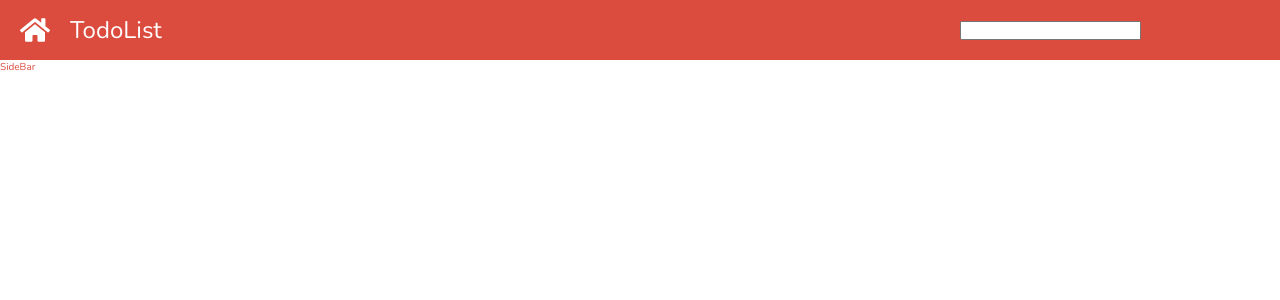
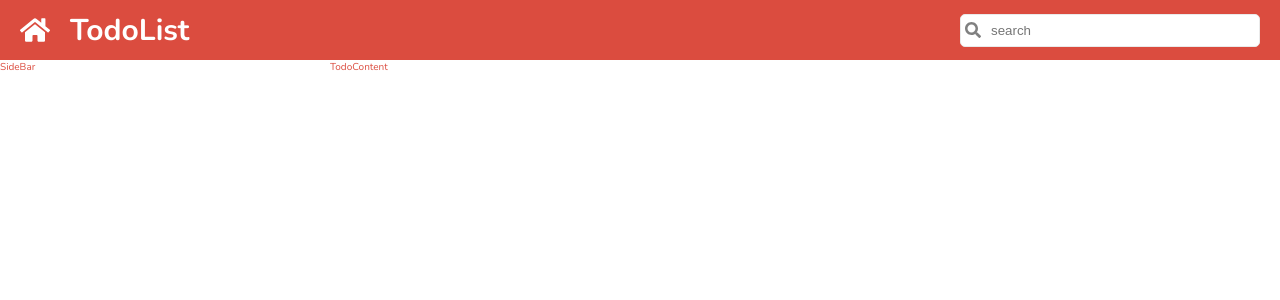
Before and after one commit to Thanatip-iceJ/cc15-todolist-thanatip, a React (Create React App) app: page / in a window 1280 px wide. Shown: the top 300 px of the page. Built offline with nearby package versions, Linux system fonts and the light colour scheme.

Commit message:
search bar done

```diff
--- a/src/App.js
+++ b/src/App.js
@@ -1,19 +1,12 @@
 import './App.scss';
 import { FaHome } from 'react-icons/fa'
+import Header from './Header'
 
 function App() {
   return (
     <div className='todo'>
       <div className="todo__header">
-        <header className='header'>
-          <div className='header__logo'>
-            <FaHome />
-          </div>
-          <div className='header__text'>TodoList</div>
-          <div className='header__search'>
-            <input />
-          </div>
-        </header>
+        <Header />
       </div>
       <div className="todo__sidebar">SideBar</div>
       <div className="todo__content">TodoContent</div>
--- a/src/App.scss
+++ b/src/App.scss
@@ -36,8 +36,12 @@ $sidebar-width: 300px;
     // grid-column-end: -1;
     // background: gainsboro;
 
-    grid-row: 2/1;
-    grid-column: 2/-1;
+    grid-row: 2/3;
+    grid-column: 2/3;
+
+    overflow-y: scroll;
+    padding: 20px 30px;
+    padding-top: 0;
 
   }
 }
@@ -78,7 +82,6 @@ $sidebar-width: 300px;
   &__text {
     flex: 1;
     color: $white;
-    font-size: 2.4rem;
   }
 
   &__search {
--- /dev/null
+++ b/src/Header.jsx
@@ -0,0 +1,28 @@
+import React from 'react';
+import { FaHome, FaSearch } from 'react-icons/fa';
+import './Header.scss';
+
+
+function Header() {
+  return (
+    <header className='header'>
+        <div className='header__logo'>
+            <FaHome />
+        </div>
+        <div className='header__text'>
+            <h1>TodoList</h1>
+            </div>
+        <div className='header__search'>
+            <div className='search'>
+                <span className='search__icon'>
+                    <FaSearch />
+                </span>
+                <input type="text" className='search__input' placeholder='search' />
+            </div>
+        </div>
+  </header>
+
+  )
+}
+
+export default Header;
--- /dev/null
+++ b/src/Header.scss
@@ -0,0 +1,54 @@
+@import './index.scss';
+@import './App.scss';
+
+.header {
+    display: flex;
+    align-items: center;
+    gap: 20px;
+    background: $primary;
+    color: black;
+    padding: 5px 20px;
+    height: $header-height;
+
+    &__logo {
+      display: flex;
+      cursor: pointer;
+      font-size: 3rem;
+      color: $white;
+    }
+
+    &__text {
+      flex: 1;
+      color: $white;
+      font-size: 1.5rem;
+    }
+
+    &__search {
+      min-width: 300px;
+    }
+  }
+
+  .search {
+    position: relative;
+
+    &__icon {
+        position: absolute;
+        left: 5px;
+        top: 50%;
+        transform: translateY(-50%);
+        font-size: 1.6rem;
+        font-weight: 200;
+        color: grey;
+        display: flex;
+    }
+
+    &__input {
+        width: 100%;
+        padding: 5px;
+        padding-left: 30px;
+        padding-block: 8px;
+        border-radius: 5px;
+        border: 1px solid $grey-light;
+        outline: none;
+    }
+  }
```
